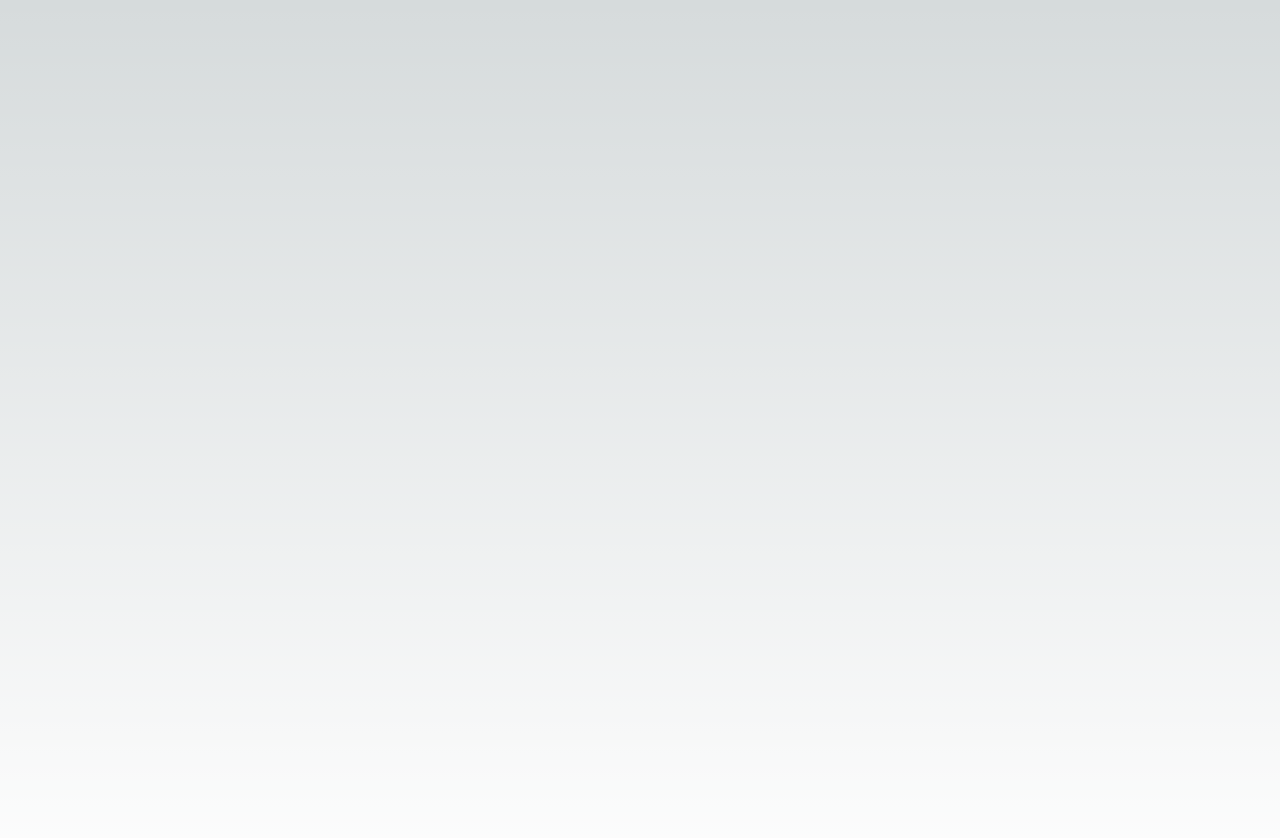
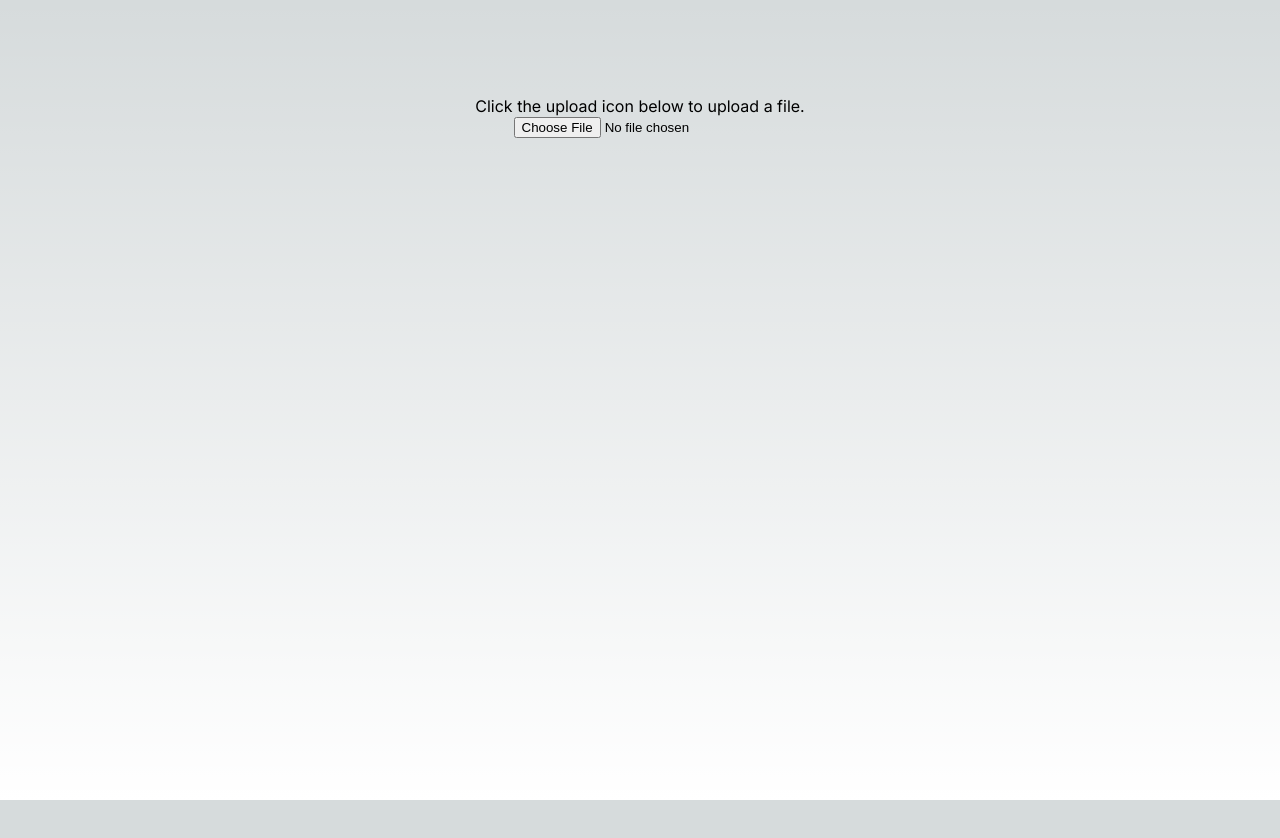
Before and after one commit to cconnelly7/Fembuild-hack-2024, a Next.js app: page / in a window 1280 px wide. Shown: the top 838 px of the page. After the commit the page ends 800 px from the top, so only its background shows below. Built offline with nearby package versions, Linux system fonts and the light colour scheme; no server answers.

Commit message:
upload img

```diff
--- a/package.json
+++ b/package.json
@@ -11,8 +11,7 @@
   "dependencies": {
     "next": "^14.2.3",
     "react": "^18",
-    "react-dom": "^18",
-    "react-webcam": "^7.2.0"
+    "react-dom": "^18"
   },
   "devDependencies": {
     "@types/node": "^20",
--- a/src/app/Camera.tsx
+++ /dev/null
@@ -1,31 +0,0 @@
-// @ts-nocheck
-import {useRef} from 'react'
-import Webcam from "react-webcam";
-
-const videoConstraints = {
-    width: 1280,
-    height: 720,
-    facingMode: "user"
-  };
-
-export default function Camera(){
-  return (
-    <Webcam
-    audio={false}
-    height={720}
-    screenshotFormat="image/jpeg"
-    width={1280}
-    videoConstraints={videoConstraints}
-  >
-    {({ getScreenshot }) => (
-      <button
-        onClick={() => {
-          const imageSrc = getScreenshot()
-        }}
-      >
-        Capture photo
-      </button>
-    )}
-  </Webcam>
-  )
-}
--- a/src/app/page.module.css
+++ b/src/app/page.module.css
@@ -1,7 +1,6 @@
 .main {
   display: flex;
   flex-direction: column;
-  justify-content: space-between;
   align-items: center;
   padding: 6rem;
   min-height: 100vh;
--- a/src/app/page.tsx
+++ b/src/app/page.tsx
@@ -1,12 +1,13 @@
 import Image from "next/image";
 import styles from "./page.module.css";
-import Camera from './Camera'
 
 export default function Home() {
   return (
     <main className={styles.main}>
-      <div className={styles.description}>
-        <Camera/>
+      <div>Click the upload icon below to upload a file.</div>
+
+      <div>
+          <input id="file-input" type="file"/>
       </div>
     </main>
   );
```
